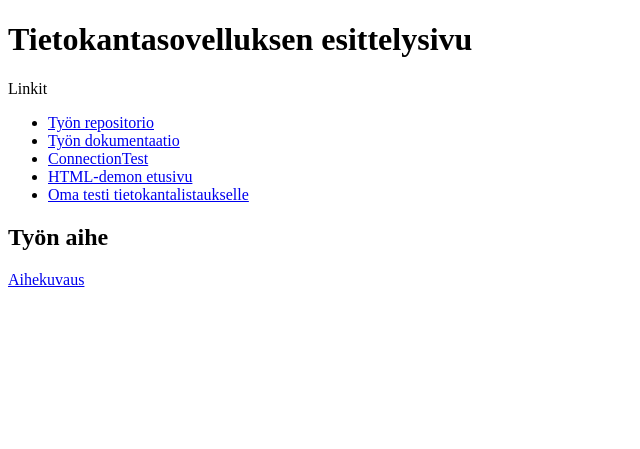
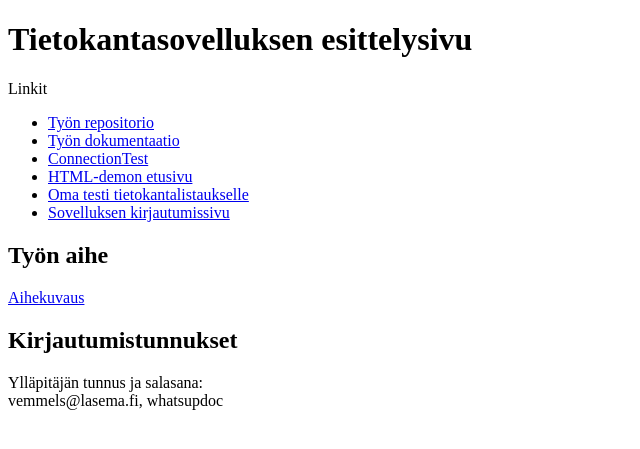
Before and after one commit to skaipio/tsoha, a PHP site: page /esittelysivu.html in a window 1280 px wide. Shown: the top 449 px of the page, without its empty margins (0-640 px from the left). Run offline with PHP 8.4, Linux system fonts and the light colour scheme.

Commit message:
Update the intro page

```diff
--- a/esittelysivu.html
+++ b/esittelysivu.html
@@ -19,8 +19,11 @@ and open the template in the editor.
             <li><a href="http://skaipio.users.cs.helsinki.fi/tyovuorolista/connectiontest.php">ConnectionTest</a></li>
             <li><a href="http://skaipio.users.cs.helsinki.fi/tyovuorolista/html-demo/index.php">HTML-demon etusivu</a></li>
             <li><a href="http://skaipio.users.cs.helsinki.fi/tyovuorolista/libs/testilistaus.php">Oma testi tietokantalistaukselle</a></li>
+            <li><a href="http://skaipio.users.cs.helsinki.fi/tyovuorolista/doLogin.php">Sovelluksen kirjautumissivu</a></li>
         </ul>
         <h2>Työn aihe</h1>
         <p><a href="http://advancedkittenry.github.io/suunnittelu/aiheet/Laakariaseman_tyovuorolista.html">Aihekuvaus</a></p>
-    </body>
+        <h2>Kirjautumistunnukset</h2>
+        <p>Ylläpitäjän tunnus ja salasana:<br /> vemmels@lasema.fi, whatsupdoc</p>
+</body>
 </html>
--- a/index.php
+++ b/index.php
@@ -8,5 +8,5 @@ if (isset($_GET["logout"])){
 if (isLoggedIn()) {
     header('Location: tyontekijalista.php');
 }else{
-    header('Location: doLogin.php');
+    showView('views/login.php');
 }
```
